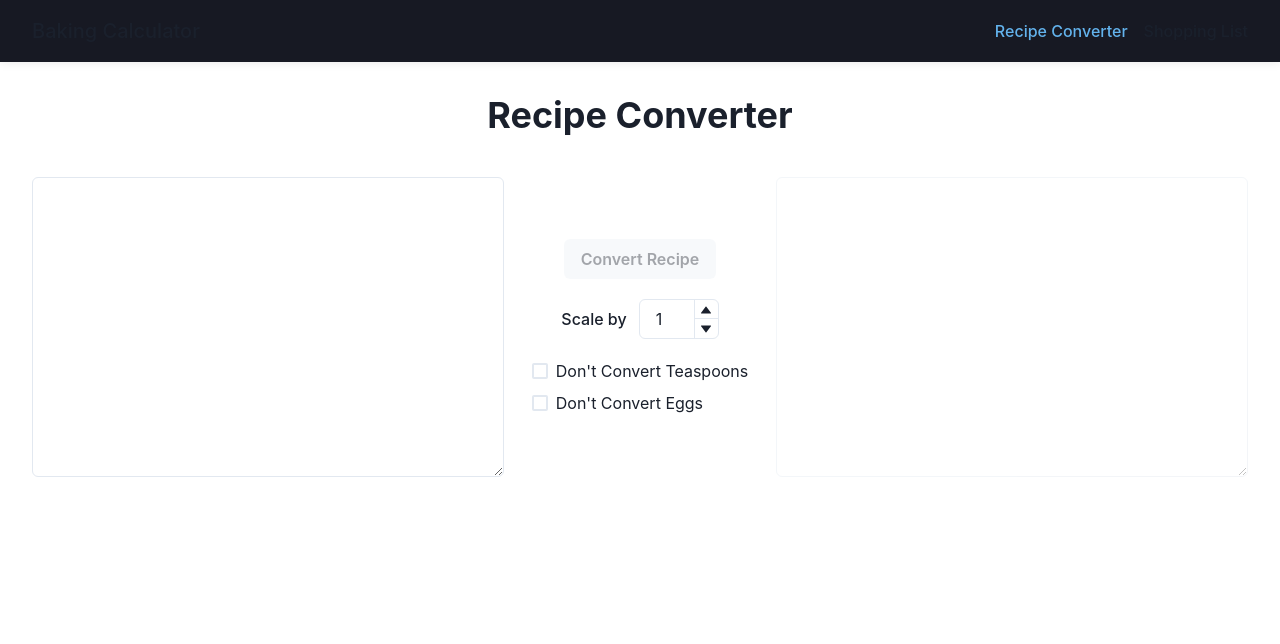
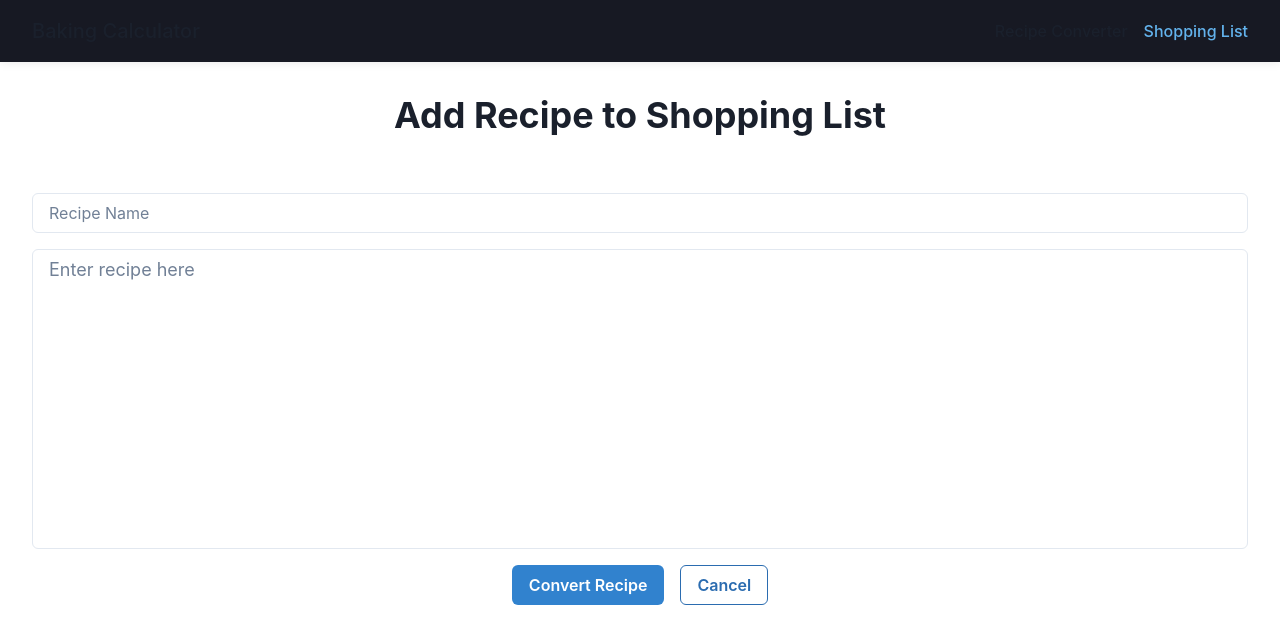
Before and after one commit to meghandoherty/baking-calculator, a React (Vite) app: page /baking-calculator/shopping-list/add-recipe in a window 1280 px wide. Before the commit this address led to /baking-calculator/recipe-converter. Shown: the top 644 px of the page. Built offline with nearby package versions, Linux system fonts and the light colour scheme.

Commit message:
convert modal to new page, start to add option for custom measurement in shopping list

```diff
--- a/src/App.css
+++ b/src/App.css
@@ -12,6 +12,7 @@
 
   display: flex;
   flex-direction: column;
+  gap: 1rem;
 }
 
 .grid {
@@ -178,3 +179,10 @@ nav {
     width: 12px;
   }
 }
+
+.add-recipe-controls {
+  display: flex;
+  gap: 1rem;
+  align-items: center;
+  justify-content: center;
+}
--- a/src/App.tsx
+++ b/src/App.tsx
@@ -6,6 +6,7 @@ import NavBar from "./components/NavBar";
 const pageTitles: Record<string, string> = {
   "/recipe-converter": "Recipe Converter",
   "/shopping-list": "Shopping List",
+  "/shopping-list/add-recipe": "Add Recipe to Shopping List",
 };
 
 function App() {
--- a/src/components/AddRecipeModal/ModalConversionVerify.tsx
+++ b/src/components/AddRecipeModal/ModalConversionVerify.tsx
@@ -1,14 +1,6 @@
-import {
-  Table,
-  TableContainer,
-  Tbody,
-  Td,
-  Th,
-  Thead,
-  Tr,
-} from "@chakra-ui/react";
+import { Table, TableContainer, Tbody, Th, Thead, Tr } from "@chakra-ui/react";
 import { IngredientConversionInformation } from "../../types";
-import IngredientSelect from "../IngredientSelect";
+import ModalConversionVerifyTableRow from "./ModalConversionVerifyTableRow";
 
 interface ModalConversionVerifyProps {
   convertedRecipe: IngredientConversionInformation[];
@@ -22,28 +14,25 @@ const MobdalConversionVerify = ({
   setConvertedRecipe,
 }: ModalConversionVerifyProps) => (
   <TableContainer className="full-width">
-    <Table variant="striped" style={{ whiteSpace: "normal" }} size="sm">
+    <Table variant="striped" style={{ whiteSpace: "normal" }}>
       <Thead>
         <Tr>
           <Th>Recipe Line</Th>
           <Th>Matched Ingredient</Th>
+          <Th>Use Custom Measurement?</Th>
+          <Th>Quantity</Th>
+          <Th>Unit</Th>
         </Tr>
       </Thead>
       <Tbody>
         {convertedRecipe.map((recipeLine, idx) => (
-          <Tr
+          <ModalConversionVerifyTableRow
             key={`${idx} ${recipeLine.originalLine} ${recipeLine.closestMeasurementKey}`}
-          >
-            <Td>{recipeLine.originalLine}</Td>
-            <Td>
-              <IngredientSelect
-                recipeLine={recipeLine}
-                idx={idx}
-                convertedRecipe={convertedRecipe}
-                setConvertedRecipe={setConvertedRecipe}
-              />
-            </Td>
-          </Tr>
+            recipeLine={recipeLine}
+            idx={idx}
+            convertedRecipe={convertedRecipe}
+            setConvertedRecipe={setConvertedRecipe}
+          />
         ))}
       </Tbody>
     </Table>
--- /dev/null
+++ b/src/components/AddRecipeModal/ModalConversionVerifyTableRow.tsx
@@ -0,0 +1,67 @@
+import { Checkbox, Input, Td, Tr } from "@chakra-ui/react";
+import { useState } from "react";
+import { IngredientConversionInformation } from "../../types";
+import IngredientSelect from "../IngredientSelect";
+
+interface ModalConversionVerifyTableRowProps {
+  recipeLine: IngredientConversionInformation;
+  idx: number;
+  convertedRecipe: IngredientConversionInformation[];
+  setConvertedRecipe: React.Dispatch<
+    React.SetStateAction<IngredientConversionInformation[]>
+  >;
+}
+
+const ModalConversionVerifyTableRow = ({
+  recipeLine,
+  idx,
+  convertedRecipe,
+  setConvertedRecipe,
+}: ModalConversionVerifyTableRowProps) => {
+  const [usingCustomMeasurement, setUsingCustomMeasurement] = useState(
+    recipeLine.parsedLine === undefined
+  );
+  const [unit, setUnit] = useState("");
+  const [quantity, setQuantity] = useState("");
+
+  return (
+    <Tr
+      key={`${idx} ${recipeLine.originalLine} ${recipeLine.closestMeasurementKey}`}
+    >
+      <Td>{recipeLine.originalLine}</Td>
+      <Td>
+        <IngredientSelect
+          recipeLine={recipeLine}
+          idx={idx}
+          convertedRecipe={convertedRecipe}
+          setConvertedRecipe={setConvertedRecipe}
+          isDisabled={usingCustomMeasurement}
+        />
+      </Td>
+      <Td>
+        <Checkbox
+          isChecked={usingCustomMeasurement}
+          onChange={(e) => setUsingCustomMeasurement(e.target.checked)}
+          disabled={recipeLine.parsedLine === undefined}
+        />
+      </Td>
+      <Td>
+        <Input
+          type="number"
+          disabled={!usingCustomMeasurement}
+          value={quantity}
+          onChange={(e) => setQuantity(e.target.value)}
+        />
+      </Td>
+      <Td>
+        <Input
+          disabled={!usingCustomMeasurement}
+          value={unit}
+          onChange={(e) => setUnit(e.target.value)}
+        />
+      </Td>
+    </Tr>
+  );
+};
+
+export default ModalConversionVerifyTableRow;
--- a/src/components/IngredientSelect/index.tsx
+++ b/src/components/IngredientSelect/index.tsx
@@ -11,6 +11,7 @@ interface IngredientSelectProps {
   setConvertedRecipe: React.Dispatch<
     React.SetStateAction<IngredientConversionInformation[]>
   >;
+  isDisabled?: boolean;
 }
 
 const IngredientSelect = ({
@@ -18,6 +19,7 @@ const IngredientSelect = ({
   idx,
   convertedRecipe,
   setConvertedRecipe,
+  isDisabled,
 }: IngredientSelectProps) => {
   const onIngredientChange = (
     option: SingleValue<{
@@ -64,7 +66,7 @@ const IngredientSelect = ({
       useBasicStyles
       variant="flushed"
       isClearable
-      isDisabled={recipeLine.parsedLine === undefined}
+      isDisabled={isDisabled || recipeLine.parsedLine === undefined}
       menuPlacement="auto"
       onChange={(option) => onIngredientChange(option, idx)}
       menuPortalTarget={document.body}
--- a/src/components/RecipeTextArea/index.tsx
+++ b/src/components/RecipeTextArea/index.tsx
@@ -6,6 +6,7 @@ interface RecipeTextAreaProps {
   onInputChange?: ChangeEventHandler<HTMLTextAreaElement>;
   placeholder?: string;
   isDisabled?: boolean;
+  dontResize?: boolean;
 }
 
 const RecipeTextArea = ({
@@ -13,6 +14,7 @@ const RecipeTextArea = ({
   onInputChange,
   placeholder,
   isDisabled,
+  dontResize,
 }: RecipeTextAreaProps) => (
   <Textarea
     value={recipe}
@@ -21,6 +23,7 @@ const RecipeTextArea = ({
     height={300}
     placeholder={placeholder}
     isDisabled={isDisabled}
+    resize={dontResize ? "none" : "vertical"}
   />
 );
 
--- a/src/main.tsx
+++ b/src/main.tsx
@@ -8,12 +8,14 @@ import ReactDOM from "react-dom/client";
 import {
   createBrowserRouter,
   Navigate,
+  Outlet,
   RouterProvider,
 } from "react-router-dom";
 import App from "./App.tsx";
 import "./index.css";
 import RecipeConverter from "./pages/RecipeConverter.tsx";
 import ShoppingList from "./pages/ShoppingList.tsx";
+import ShoppingListAddRecipe from "./pages/ShoppingListAddRecipe.tsx";
 
 const config: ThemeConfig = {
   initialColorMode: "system",
@@ -35,7 +37,18 @@ const router = createBrowserRouter(
         },
         {
           path: "shopping-list",
-          element: <ShoppingList />,
+          element: <Outlet />,
+          children: [
+            {
+              index: true,
+
+              element: <ShoppingList />,
+            },
+            {
+              path: "add-recipe",
+              element: <ShoppingListAddRecipe />,
+            },
+          ],
         },
         {
           path: "*",
--- a/src/pages/RecipeConverter.tsx
+++ b/src/pages/RecipeConverter.tsx
@@ -35,13 +35,13 @@ const RecipeConverter = () => {
         <ScaleInput scale={scale} setScale={setScale} />
         <div className="controls-checkboxes">
           <Checkbox
-            checked={keepTeaspoons}
+            isChecked={keepTeaspoons}
             onChange={(e) => setKeepTeaspoons(e.target.checked)}
           >
             Don't Convert Teaspoons
           </Checkbox>
           <Checkbox
-            checked={keepEggs}
+            isChecked={keepEggs}
             onChange={(e) => setKeepEggs(e.target.checked)}
           >
             Don't Convert Eggs
--- a/src/pages/ShoppingList.tsx
+++ b/src/pages/ShoppingList.tsx
@@ -10,26 +10,29 @@ import {
   Tooltip,
   Tr,
   VStack,
-  useDisclosure,
 } from "@chakra-ui/react";
 import { useEffect, useState } from "react";
-import AddRecipeModal from "../components/AddRecipeModal";
+import { useLocation, useNavigate } from "react-router-dom";
 import CloseIcon from "../icons/CloseIcon";
 import { RecipeForShoppingList } from "../types";
 
 const ShoppingList = () => {
-  const { isOpen, onOpen, onClose } = useDisclosure();
   const [shoppingListRecipes, setShoppingListRecipes] = useState<
     RecipeForShoppingList[]
   >(JSON.parse(localStorage.getItem("shoppingList") || "[]"));
+  const navigate = useNavigate();
+  const { state } = useLocation();
 
   useEffect(() => {
     localStorage.setItem("shoppingList", JSON.stringify(shoppingListRecipes));
   }, [shoppingListRecipes]);
 
-  const addRecipeToShoppingList = (newRecipe: RecipeForShoppingList) => {
-    setShoppingListRecipes([...shoppingListRecipes, newRecipe]);
-  };
+  useEffect(() => {
+    if (!state) return;
+
+    setShoppingListRecipes((prev) => [...prev, state]);
+    window.history.replaceState({}, "");
+  }, [state]);
 
   const ingredientsInTable = Array.from(
     new Set(shoppingListRecipes.map((x) => Object.keys(x.ingredients)).flat())
@@ -42,15 +45,11 @@ const ShoppingList = () => {
       <Button
         colorScheme="blue"
         className="align-self-flex-end"
-        onClick={onOpen}
+        onClick={() => navigate("add-recipe")}
+        variant="link"
       >
         Add Recipe
       </Button>
-      <AddRecipeModal
-        isOpen={isOpen}
-        onClose={onClose}
-        addRecipe={addRecipeToShoppingList}
-      />
       <TableContainer className="full-width">
         <Table variant="striped" style={{ whiteSpace: "normal" }}>
           <Thead>
--- /dev/null
+++ b/src/pages/ShoppingListAddRecipe.tsx
@@ -0,0 +1,105 @@
+import { Button, Input } from "@chakra-ui/react";
+import { useState } from "react";
+import { useNavigate } from "react-router-dom";
+import MobdalConversionVerify from "../components/AddRecipeModal/ModalConversionVerify";
+import RecipeTextArea from "../components/RecipeTextArea";
+import {
+  AggregatedIngredientInfo,
+  IngredientConversionInformation,
+} from "../types";
+import { convertRecipe } from "../utils";
+
+type Steps = "add-recipe" | "convert-recipe";
+
+const ShoppingListAddRecipe = () => {
+  const [recipe, setRecipe] = useState("");
+  const [recipeName, setRecipeName] = useState("");
+  const [convertedRecipe, setConvertedRecipe] = useState<
+    IngredientConversionInformation[]
+  >([]);
+  const [step, setStep] = useState<Steps>("add-recipe");
+  const navigate = useNavigate();
+
+  const onMainButtonClick = () => {
+    if (step === "add-recipe") {
+      setConvertedRecipe(convertRecipe(recipe));
+      setStep("convert-recipe");
+    } else {
+      const ingredientSums: Record<string, AggregatedIngredientInfo> = {};
+      const miscIngredients: string[] = [];
+
+      for (const recipeLine of convertedRecipe) {
+        if (recipeLine.closestMeasurementKey) {
+          if (!ingredientSums[recipeLine.closestMeasurementKey]) {
+            ingredientSums[recipeLine.closestMeasurementKey] = {
+              totalQuantity: 0,
+              lines: [],
+            };
+          }
+
+          const currentIngredient =
+            ingredientSums[recipeLine.closestMeasurementKey];
+
+          if (recipeLine.measurementInGrams !== undefined) {
+            const numToAdd = Array.isArray(recipeLine.measurementInGrams)
+              ? recipeLine.measurementInGrams[1]
+              : recipeLine.measurementInGrams;
+            currentIngredient.totalQuantity =
+              currentIngredient.totalQuantity + numToAdd;
+
+            currentIngredient.lines.push(recipeLine.originalLine);
+          }
+        } else {
+          miscIngredients.push(recipeLine.originalLine);
+        }
+      }
+
+      navigate("/shopping-list", {
+        state: {
+          recipeName,
+          ingredients: ingredientSums,
+          miscIngredients,
+        },
+      });
+    }
+  };
+
+  return (
+    <>
+      {step === "add-recipe" ? (
+        <>
+          <Input
+            value={recipeName}
+            onChange={(e) => setRecipeName(e.target.value)}
+            placeholder="Recipe Name"
+          />
+          <RecipeTextArea
+            recipe={recipe}
+            onInputChange={(e) => setRecipe(e.target.value)}
+            placeholder="Enter recipe here"
+            dontResize
+          />
+        </>
+      ) : (
+        <MobdalConversionVerify
+          convertedRecipe={convertedRecipe}
+          setConvertedRecipe={setConvertedRecipe}
+        />
+      )}
+      <div className="add-recipe-controls">
+        <Button colorScheme="blue" onClick={onMainButtonClick}>
+          {step === "add-recipe" ? "Convert Recipe" : "Add Recipe"}
+        </Button>
+        <Button
+          colorScheme="blue"
+          variant="outline"
+          onClick={() => navigate("/shopping-list")}
+        >
+          Cancel
+        </Button>
+      </div>
+    </>
+  );
+};
+
+export default ShoppingListAddRecipe;
```
